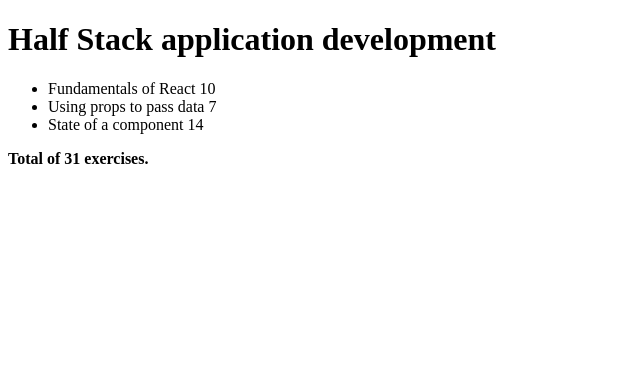
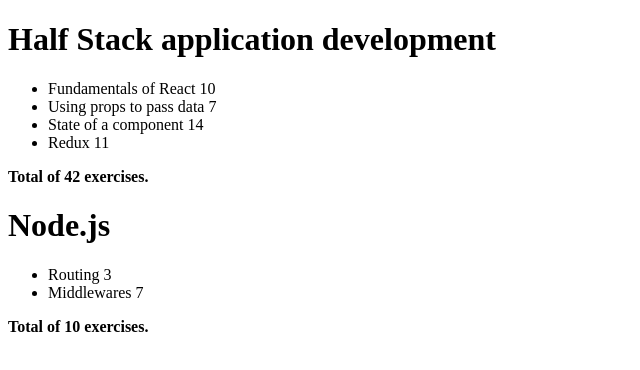
Before and after one commit to zzsealy/fullstackopen, a React (Create React App) app in the folder part1/: page / in a window 1280 px wide. Shown: the top 370 px of the page, without its empty margins (0-640 px from the left). Built offline with nearby package versions, Linux system fonts and the light colour scheme.

Commit message:
wip: practice-2.2 多个课程

```diff
--- a/part1/src/App.js
+++ b/part1/src/App.js
@@ -44,9 +44,10 @@
 
 
 const App = () => {
-  const course = {
+  const courses = [
+    {
+      name: 'Half Stack application development',
       id: 1,
-    name: 'Half Stack application development',
       parts: [
         {
           name: 'Fundamentals of React',
@@ -62,11 +63,33 @@
           name: 'State of a component',
           exercises: 14,
           id: 3
+        },
+        {
+          name: 'Redux',
+          exercises: 11,
+          id: 4
+        }
+      ]
+    },
+    {
+      name: 'Node.js',
+      id: 2,
+      parts: [
+        {
+          name: 'Routing',
+          exercises: 3,
+          id: 1
+        },
+        {
+          name: 'Middlewares',
+          exercises: 7,
+          id: 2
         }
       ]
     }
+  ]
 
-  return <Course course={course} />
+  return courses.map(course => <Course key={course.id} course={course} />)
 }
 
 export default App
```
Lines whose indentation alone changed are shown as unchanged.
